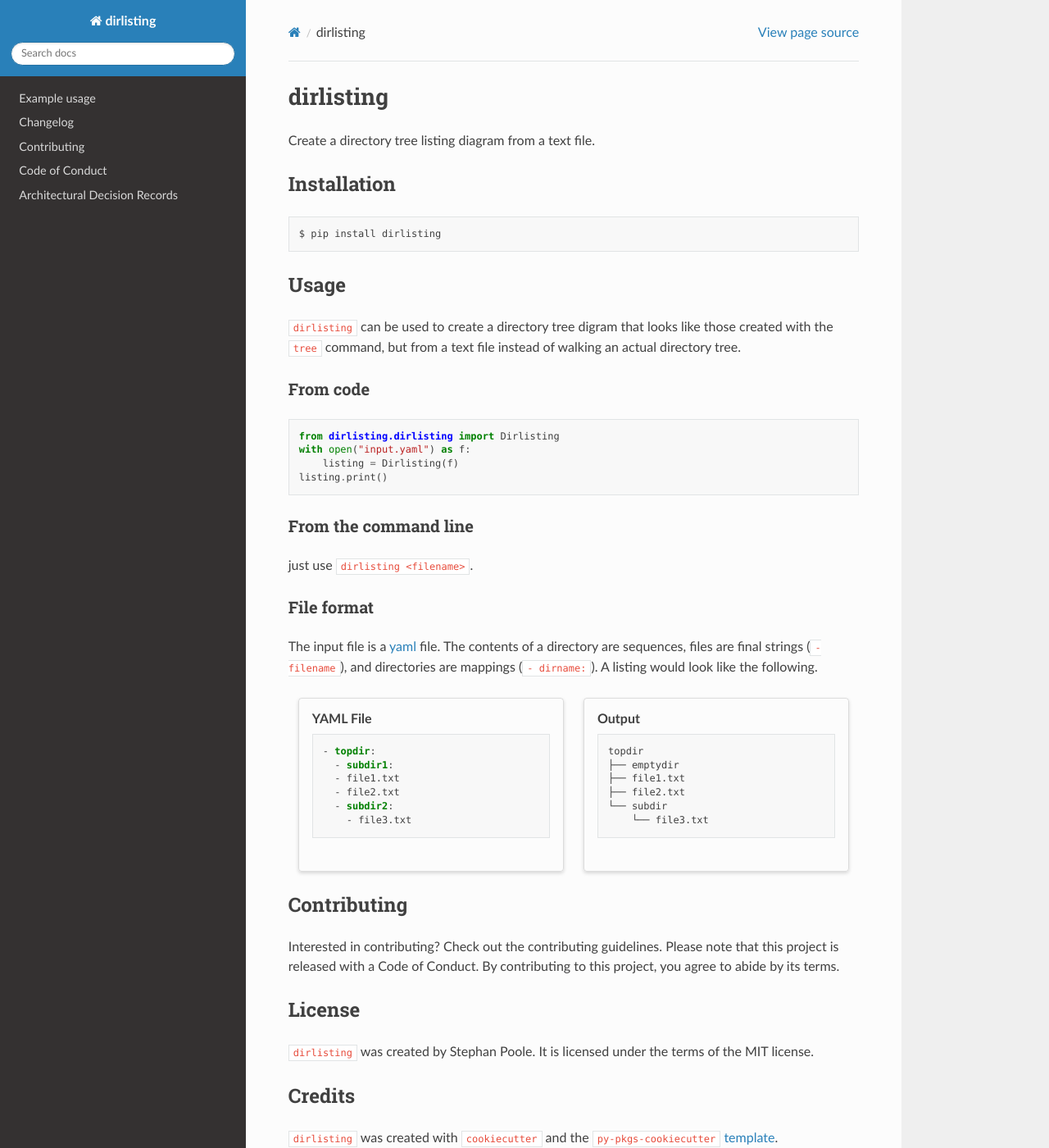
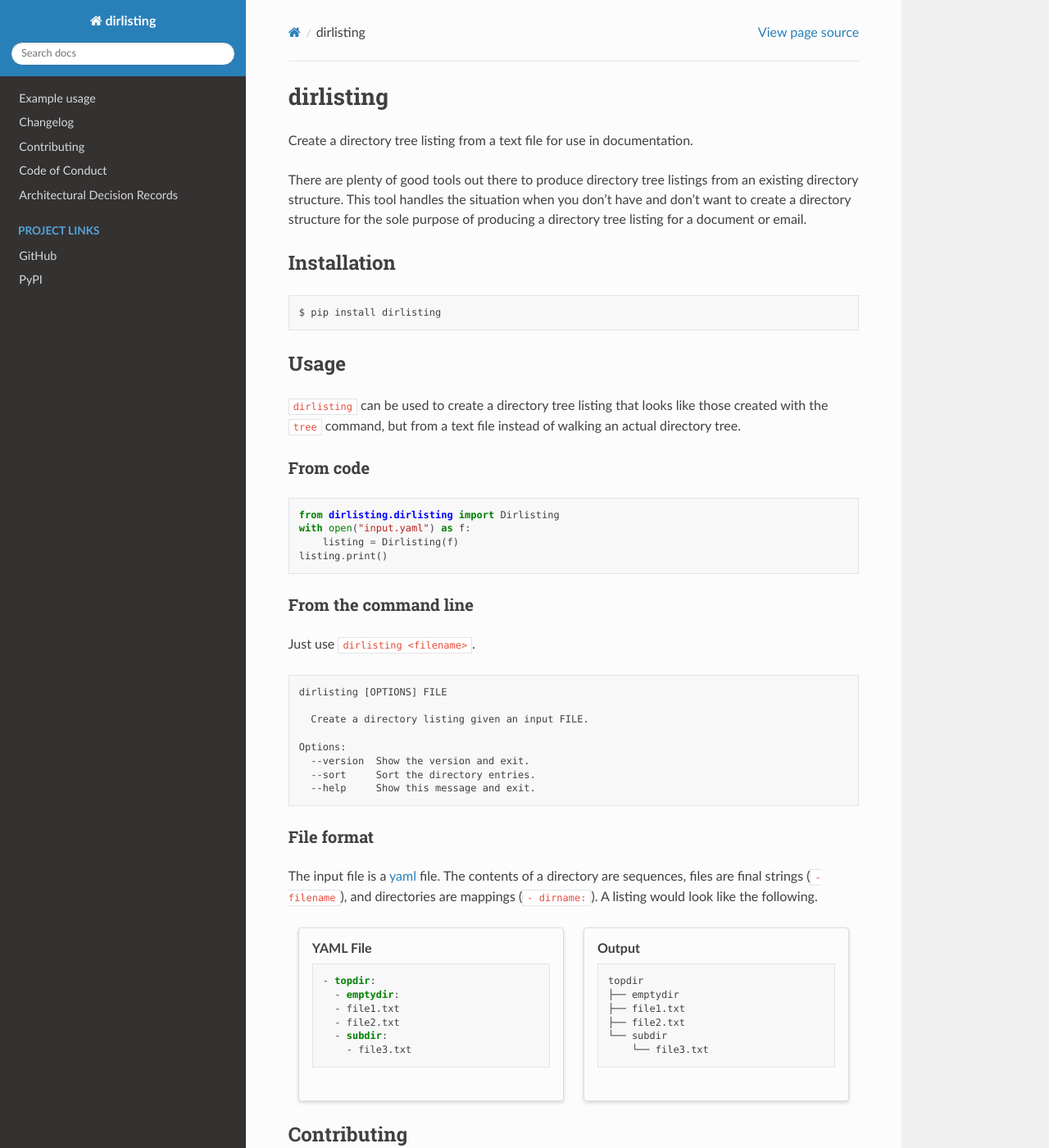
Before and after one commit to yqbear/dirlisting, a Sphinx documentation site: the page built from docs/index.md, in a window 1280 px wide and 1400 px high. Shown: the whole window at 82% size. Built offline with Sphinx 7.4.7 and the Read the Docs theme 2.0.0, drawn with Linux system fonts in a browser that asks for light colours; pages that are not in the unit, such as notebooks, are missing from menus.

Commit message:
docs: update docs for readme and examples

````diff
--- a/README.md
+++ b/README.md
@@ -1,6 +1,11 @@
 # dirlisting
 
-Create a directory tree listing diagram from a text file.
+Create a directory tree listing from a text file for use in documentation.
+
+There are plenty of good tools out there to produce directory tree listings from an
+existing directory structure. This tool handles the situation when you don't have and
+don't want to create a directory structure for the sole purpose of producing a directory
+tree listing for a document or email.
 
 ## Installation
 
@@ -10,9 +15,9 @@
 
 ## Usage
 
-`dirlisting` can be used to create a directory tree digram that looks like those created
-with the `tree` command, but from a text file instead of walking an actual directory
-tree.
+`dirlisting` can be used to create a directory tree listing that looks like those
+created with the `tree` command, but from a text file instead of walking an actual
+directory tree.
 
 ### From code
 
@@ -25,7 +30,18 @@
 
 ### From the command line
 
-just use `dirlisting <filename>`.
+Just use `dirlisting <filename>`.
+
+``` none
+dirlisting [OPTIONS] FILE
+
+  Create a directory listing given an input FILE.
+
+Options:
+  --version  Show the version and exit.
+  --sort     Sort the directory entries.
+  --help     Show this message and exit.
+```
 
 ### File format
 
@@ -37,10 +53,10 @@
 ::::{grid-item-card} YAML File
 ```yaml
 - topdir:
-  - subdir1:
+  - emptydir:
   - file1.txt
   - file2.txt
-  - subdir2:
+  - subdir:
     - file3.txt
 ```
 ::::
--- a/docs/index.md
+++ b/docs/index.md
@@ -12,3 +12,11 @@
 autoapi/index
 adr/index
 ```
+
+```{toctree}
+:caption: Project Links
+:hidden:
+
+GitHub <https://github.com/yqbear/dirlisting>
+PyPI <https://pypi.org/project/dirlisting/>
+```
````
Also changed, not shown: docs/examples/unsorted.yaml (added, +8 -0 lines), docs/example.ipynb, docs/examples/input.yaml (line endings or trailing spaces).
